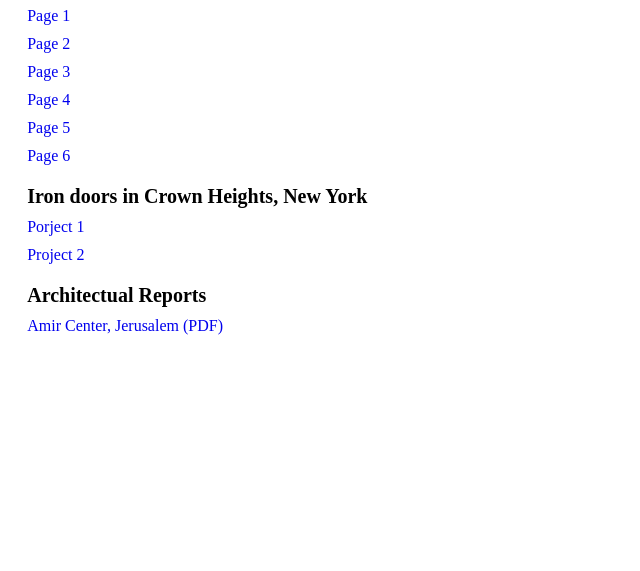
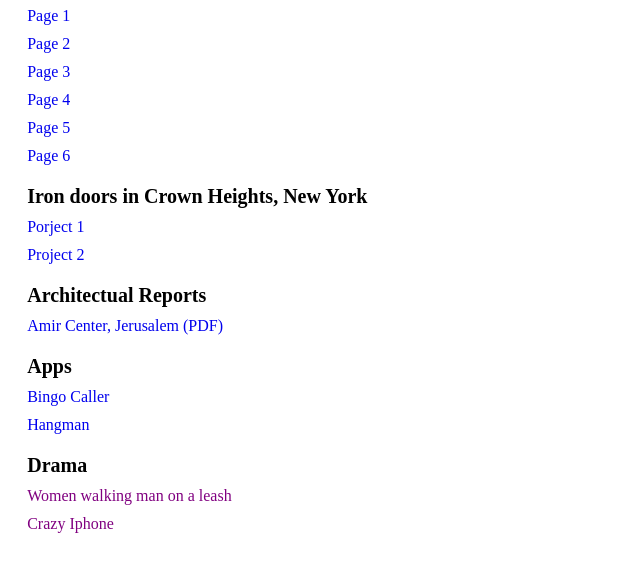
Before and after one commit to dragonflyinmypool/portofilo, a plain HTML site: page index.html in a window 1280 px wide. Shown: the part 149-720 px from the top of the page, without its empty margins (0-640 px from the left). Drawn offline with Linux system fonts and the light colour scheme.

Commit message:
updated second website

```diff
--- a/index.html
+++ b/index.html
@@ -23,6 +23,12 @@
 	<a href="ph2/page.html">Project 2</a>
 	<h3>Architectual Reports</h3>
 	<a href="amirCenter.pdf">Amir Center, Jerusalem (PDF)</a>
+	<h3>Apps</h3>
+	<a href="https://www.amazon.com/Simple-Bingo-Caller-group-activities/dp/B07SDPZC8R">Bingo Caller</a>
+	<a href="https://www.amazon.com/RedHeron-Simple-Hangman/dp/B07T6C8V6C">Hangman</a>
+	<h3>Drama</h3>
+	<a href="">Women walking man on a leash</a>
+	<a href="">Crazy Iphone</a>
 </div>
 
 </body>
```
